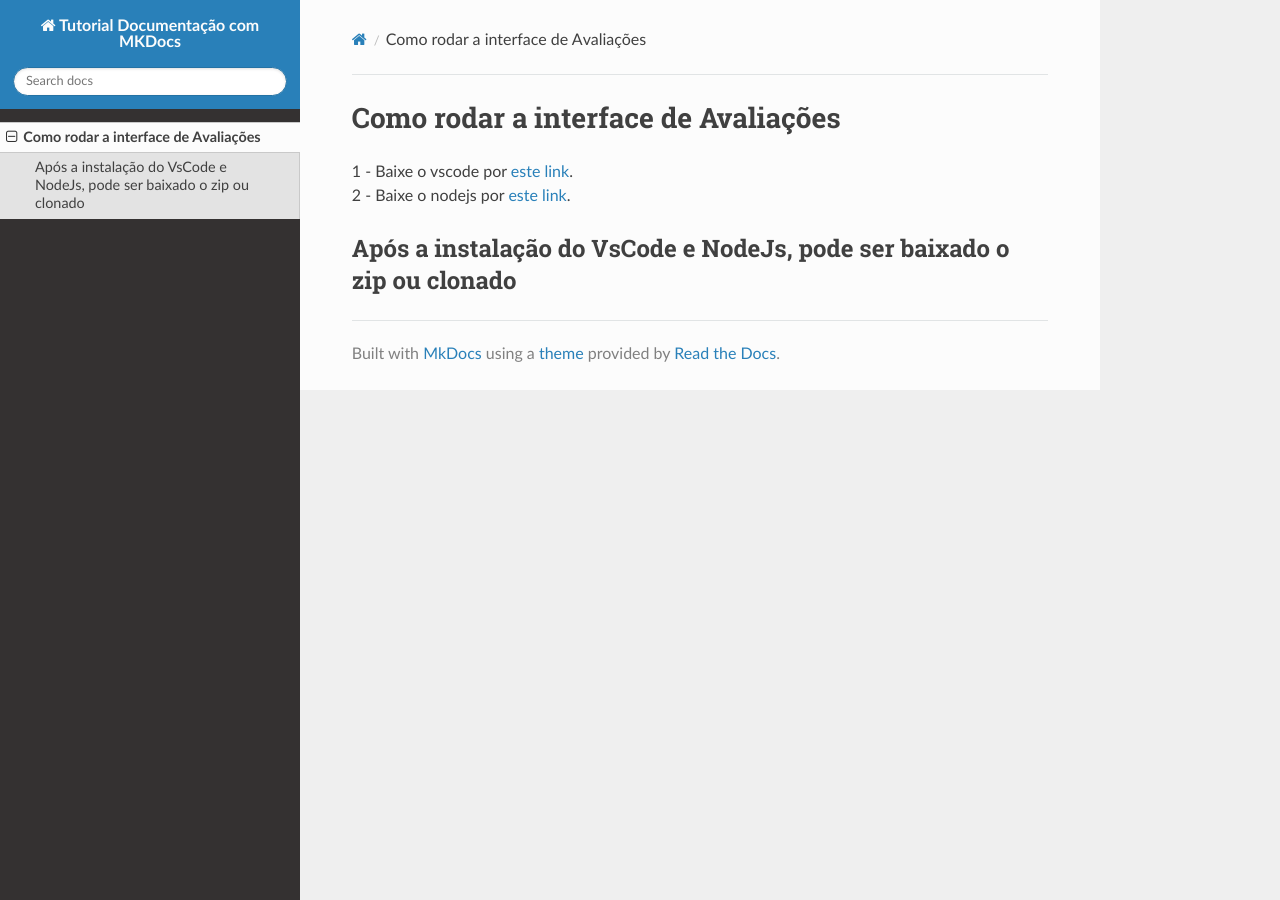
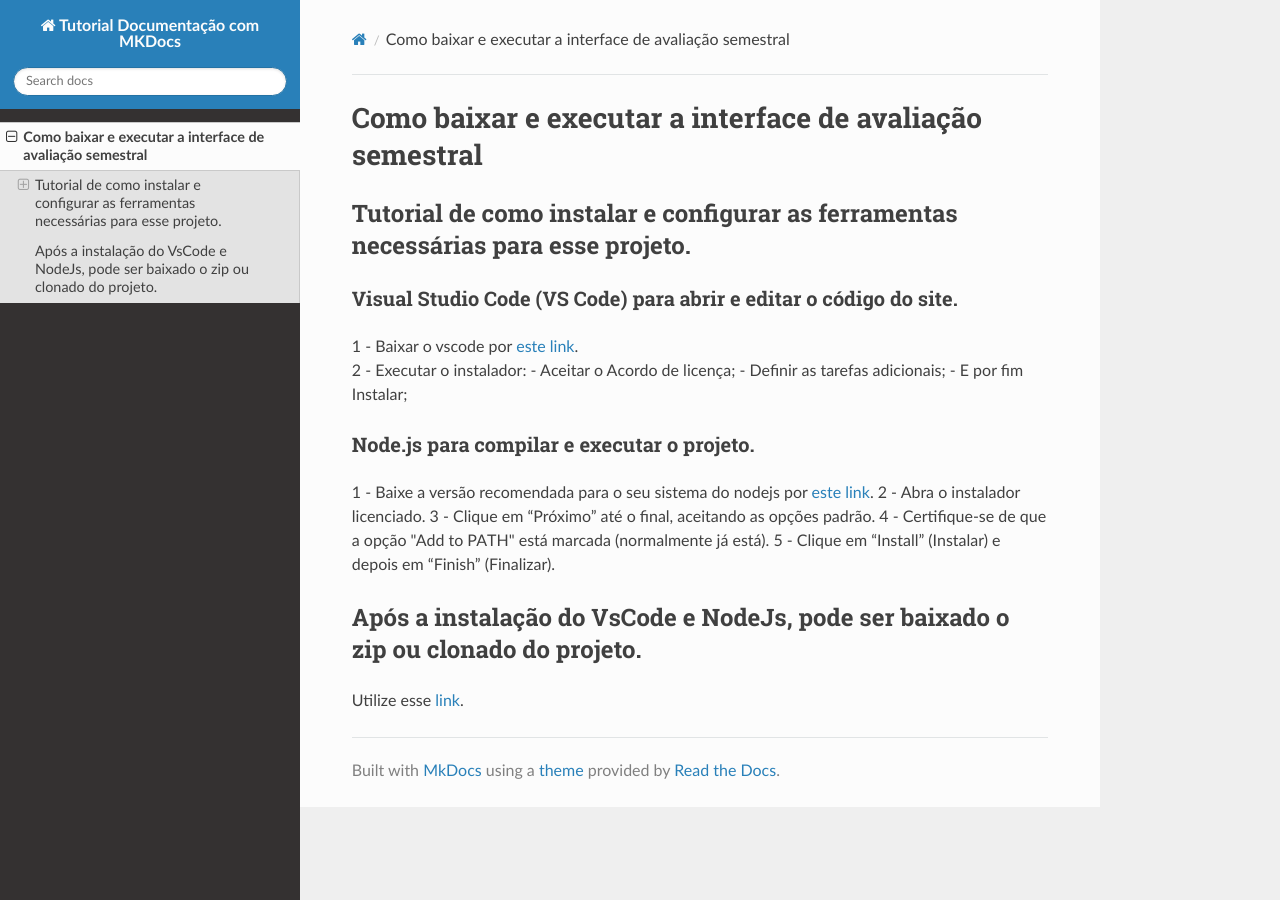
Before and after one commit to CTISM-Prof-Henry/trab-final-tarde-engenharia-da-esperteza, an MkDocs documentation site: the page built from docs/index.md, in a window 1280 px wide. Built offline with MkDocs 1.6.1, drawn with Linux system fonts in a browser that asks for light colours; nearby versions of some CDN libraries.

Commit message:
Update index.md
Explicando  instalação do vs e node

```diff
--- a/docs/index.md
+++ b/docs/index.md
@@ -1,5 +1,21 @@
-# Como rodar a interface de Avaliações
-1 - Baixe o vscode por [este link](https://code.visualstudio.com/download).<br>
-2 - Baixe o nodejs por [este link](https://nodejs.org/pt/download).
+# Como baixar e executar a interface de avaliação semestral
 
-## Após a instalação do VsCode e NodeJs, pode ser baixado o zip ou clonado
+## Tutorial de como instalar e configurar as ferramentas necessárias para esse projeto.
+
+### Visual Studio Code (VS Code) para abrir e editar o código do site.
+1 -  Baixar o vscode por [este link](https://code.visualstudio.com/download).<br>
+2 -  Executar o instalador:
+      - Aceitar o Acordo de licença;
+      - Definir as tarefas adicionais;
+      - E por fim Instalar;
+
+### Node.js para compilar e executar o projeto.
+ 1 - Baixe a versão recomendada para o seu sistema do nodejs por [este link](https://nodejs.org/pt/download).
+ 2 - Abra o instalador licenciado.
+ 3 - Clique em “Próximo” até o final, aceitando as opções padrão.
+ 4 - Certifique-se de que a opção "Add to PATH" está marcada (normalmente já está).
+ 5 - Clique em “Install” (Instalar) e depois em “Finish” (Finalizar).
+
+## Após a instalação do VsCode e NodeJs, pode ser baixado o zip ou clonado do projeto.
+
+Utilize esse [link](https://github.com/CTISM-Prof-Henry/trab-final-tarde-engenharia-da-esperteza).
```
